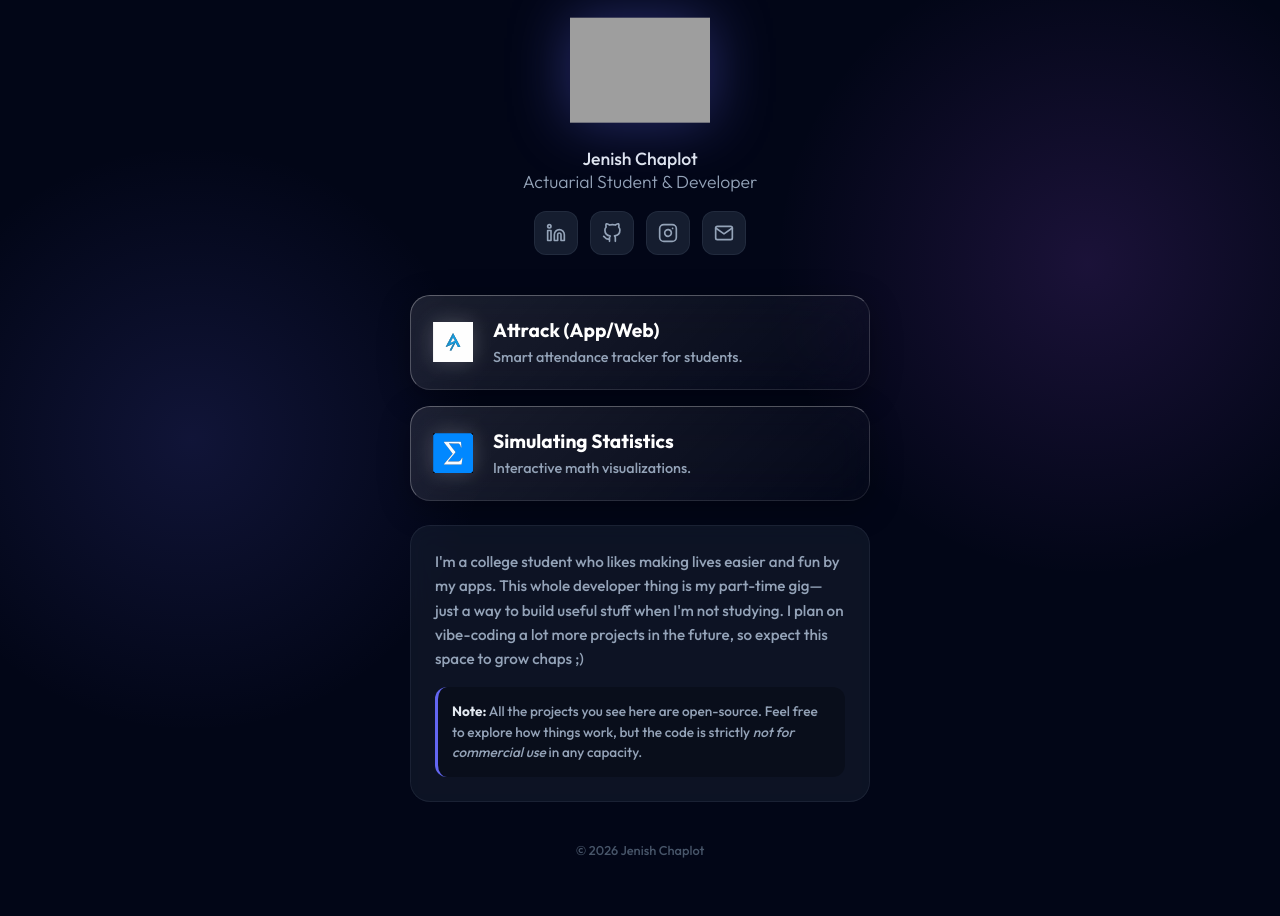
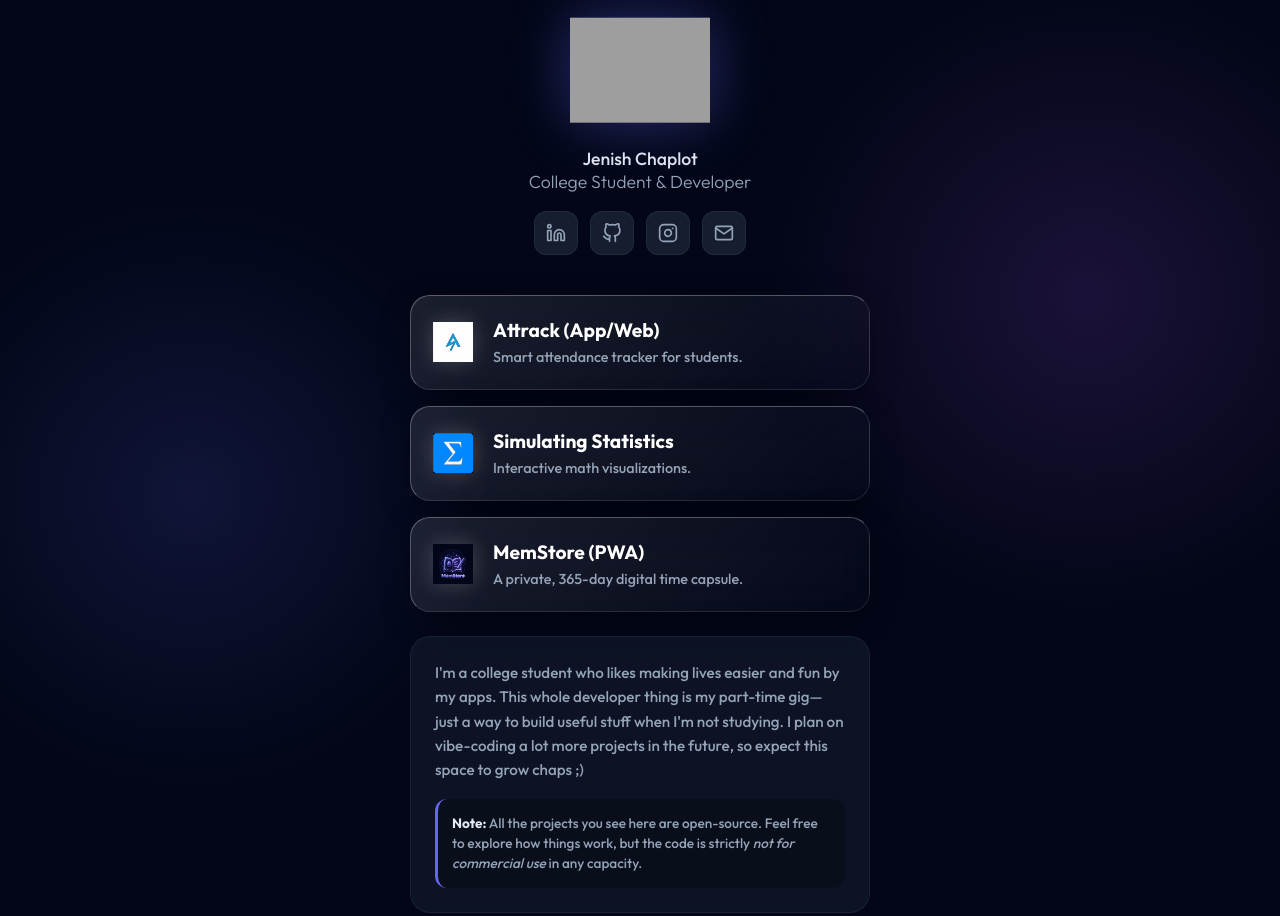
Before and after one commit to jenishestmoizavut/jenish.one, a plain HTML site: page index.html in a window 1280 px wide. Shown: the top 916 px of the page. Before the commit the page ends 878 px from the top, so only its background shows below. Drawn offline with Linux system fonts and the light colour scheme; grey boxes are pictures that could not be loaded.

Commit message:
Update tagline and add MemStore project card
Updated tagline to reflect current status and added a new project card for MemStore.

```diff
--- a/index.html
+++ b/index.html
@@ -247,7 +247,7 @@
 
             <p class="tagline">
                 <strong>Jenish Chaplot</strong><br>
-                Actuarial Student & Developer
+                College Student & Developer
             </p>
 
             <div class="social-row">
@@ -286,7 +286,14 @@
             </div>
             <div class="card-arrow">→</div>
         </a>
-
+<a href="https://jenishestmoizavut.github.io/memstore/" class="card">
+            <img src="MemStore.svg" alt="MemStore logo" class="card-icon" />
+            <div class="card-info">
+                <span class="card-title">MemStore (PWA)</span>
+                <span class="card-desc">A private, 365-day digital time capsule.</span>
+            </div>
+            <div class="card-arrow">→</div>
+        </a>
         <div class="about-box">
             <p>
                 I'm a college student who likes making lives easier and fun by my apps. This whole developer thing is my part-time gig—just a way to build useful stuff when I'm not studying. I plan on vibe-coding a lot more projects in the future, so expect this space to grow chaps ;)
```
